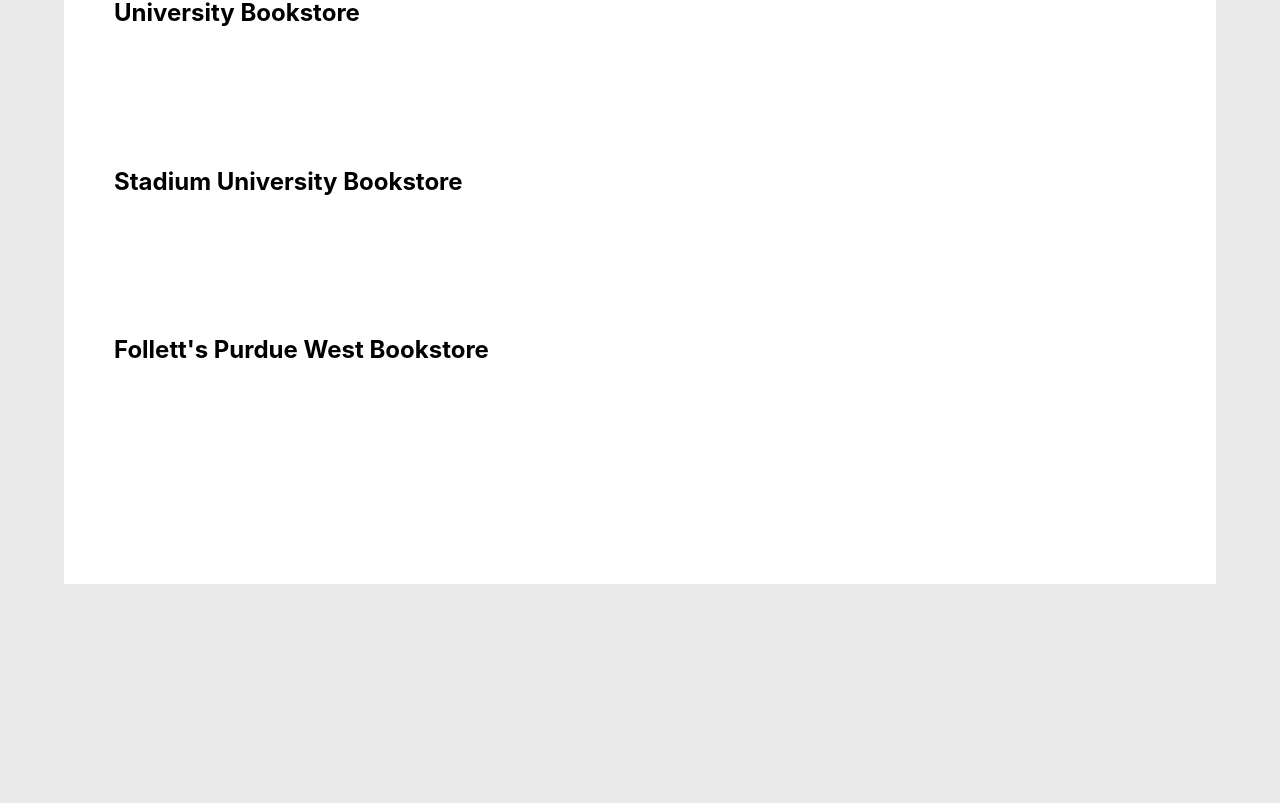
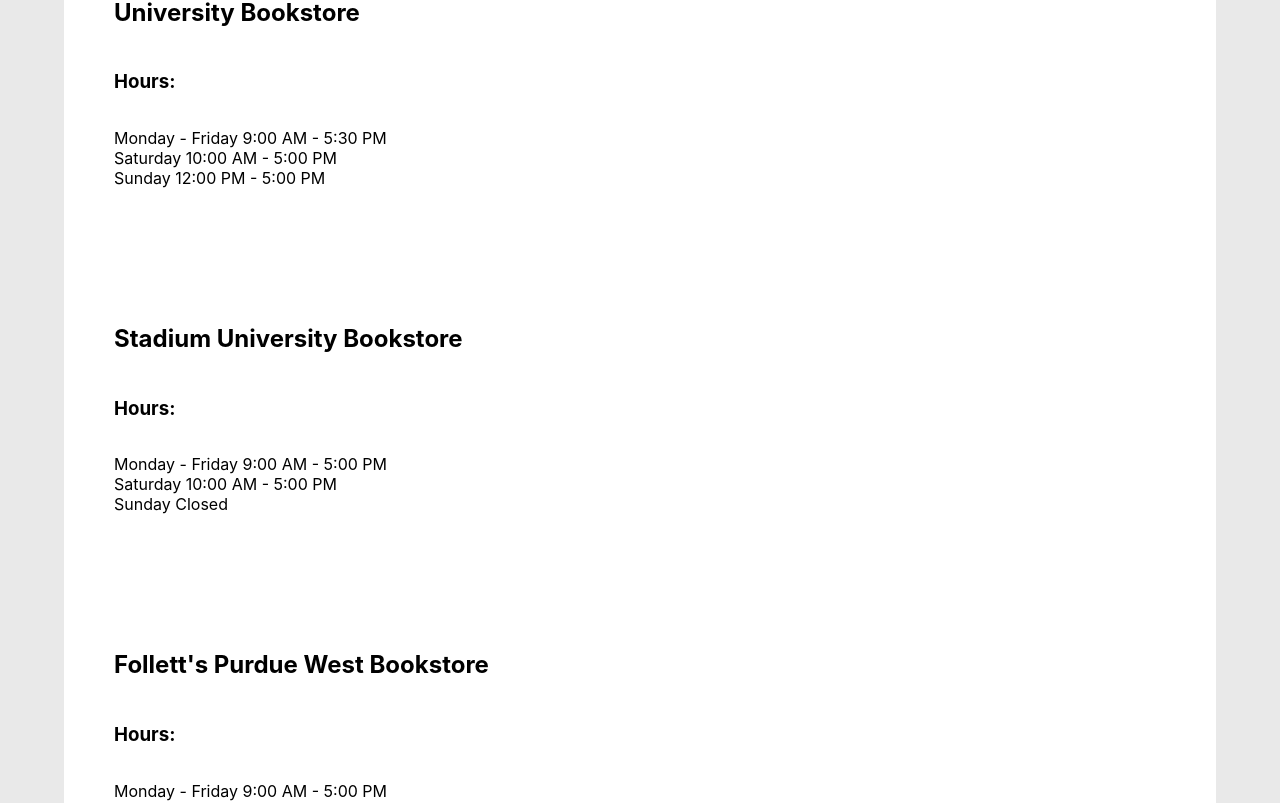
Before and after one commit to wang4621/boilerbazaar, a React (Create React App) app: page /map in a window 1280 px wide. Shown: the part 300-1103 px from the top of the page. Before the commit the page ends 948 px from the top, so only its background shows below. Built offline with nearby package versions, Linux system fonts and the light colour scheme.

Commit message:
Add hours to Map page

```diff
--- a/src/pages/Map.css
+++ b/src/pages/Map.css
@@ -1,7 +1,6 @@
 .mapContainer {
     display:flex;
     background-color: white;
-    height: 750px;
     margin: 5%;
     flex-flow: row wrap;
     align-content: flex-start;
@@ -21,6 +20,16 @@
 
   .bookstoreNames {
     padding-left: 50px;
-    padding-bottom: 100px;
+    padding-bottom: 5px;
     flex-basis: 100%;
   }
+
+  .hoursHeader {
+    flex-basis: 100%;
+    padding-left: 50px;
+  }
+
+  .hoursText {
+    padding-left: 50px;
+    padding-bottom: 100px;
+  }
--- a/src/pages/Map.js
+++ b/src/pages/Map.js
@@ -6,8 +6,23 @@
             <h1 class = "mapTitle">Purdue Bookstore Locations</h1>
             <hr class= "mapDivider"></hr>
             <h2 class = "bookstoreNames">University Bookstore</h2>
+            <h3 class = "hoursHeader">Hours:</h3>
+            <p class = "hoursText">
+            Monday - Friday 9:00 AM - 5:30 PM<br/>
+            Saturday 10:00 AM - 5:00 PM<br/>
+            Sunday 12:00 PM - 5:00 PM</p>
             <h2 class = "bookstoreNames">Stadium University Bookstore</h2>
+            <h3 class = "hoursHeader">Hours:</h3>
+            <p class = "hoursText">
+            Monday - Friday 9:00 AM - 5:00 PM<br/>
+            Saturday 10:00 AM - 5:00 PM<br/>
+            Sunday Closed</p>
             <h2 class = "bookstoreNames">Follett's Purdue West Bookstore</h2>
+            <h3 class = "hoursHeader">Hours:</h3>
+            <p class = "hoursText">
+            Monday - Friday 9:00 AM - 5:00 PM<br/>
+            Saturday 10:00 AM - 5:00 PM<br/>
+            Sunday Closed</p>
         </div>
     )
 }
```
